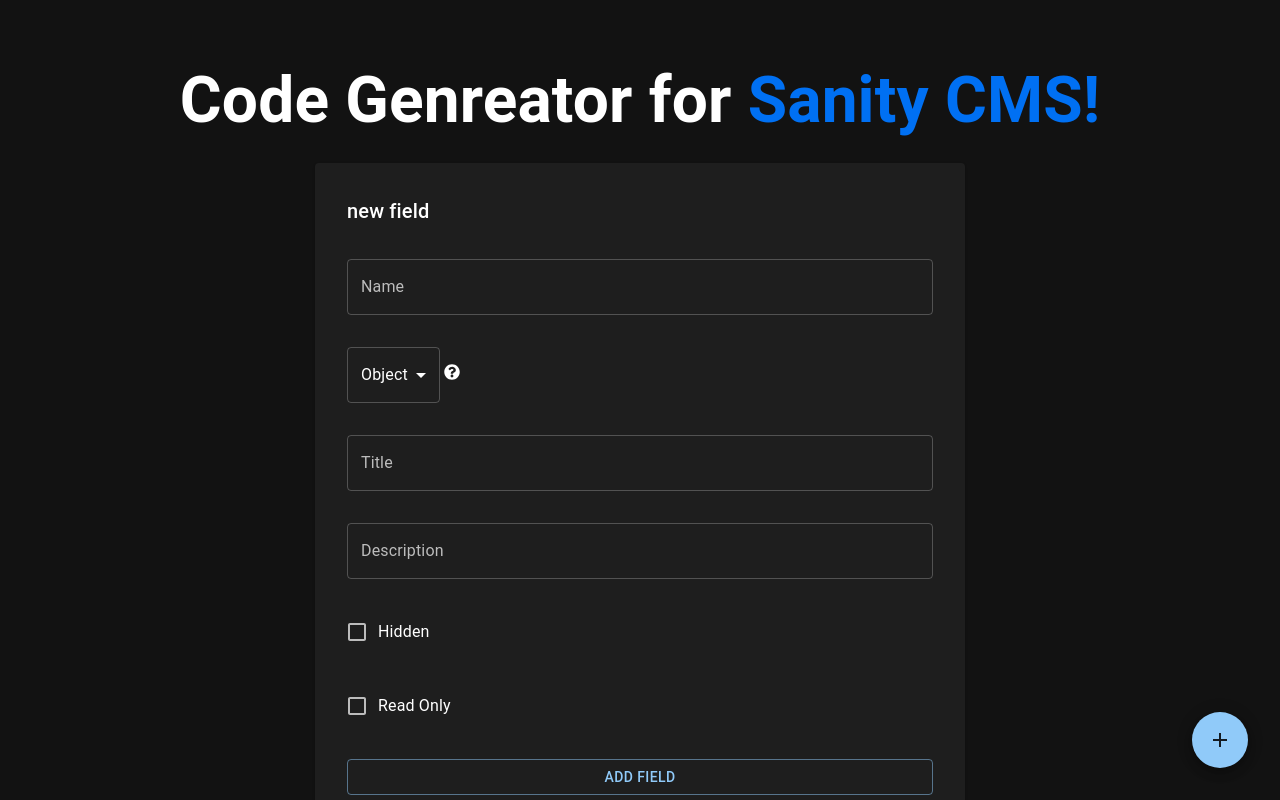
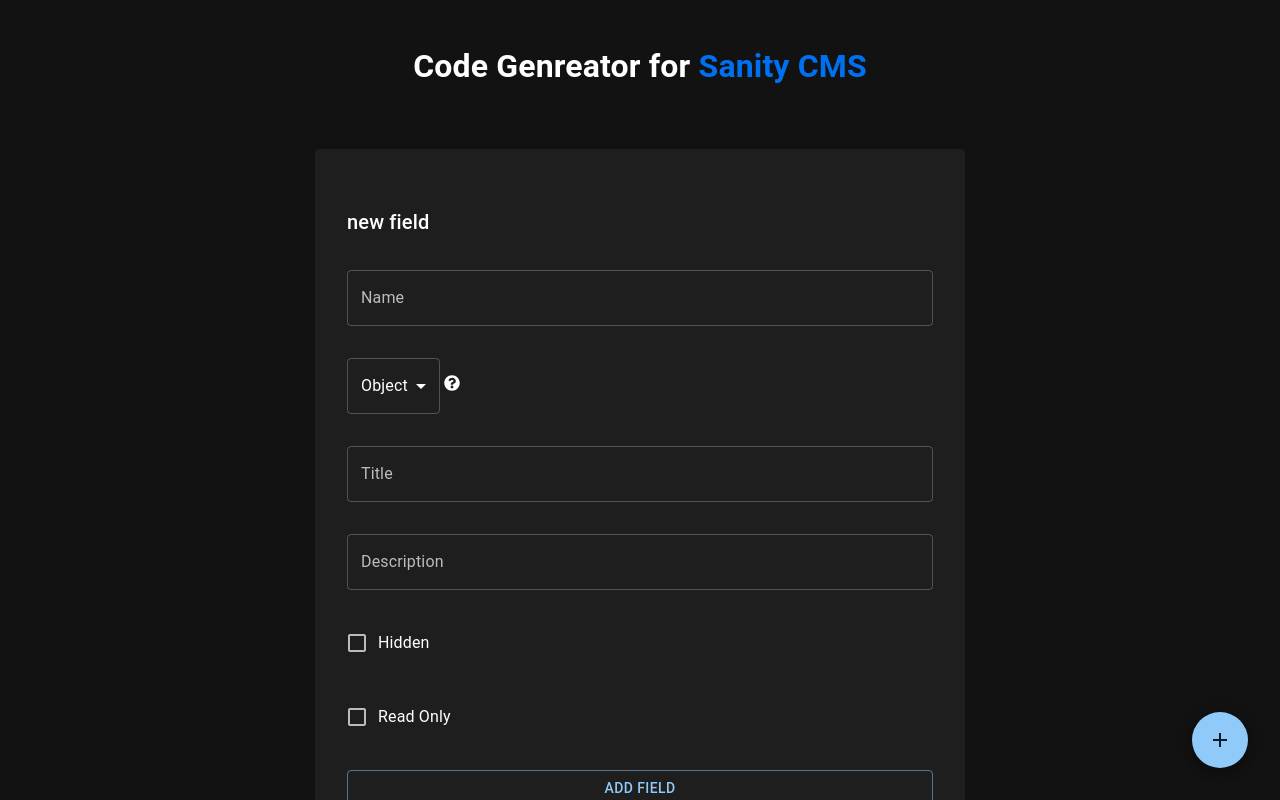
Before and after one commit to TheBigSasha/sanity_config_creator, a Next.js app: page / in a window 1280 px wide. Shown: the top 800 px of the page. Built offline with nearby package versions, Linux system fonts and the light colour scheme.

Commit message:
beautify UI

```diff
--- a/components/SanityTypeCreator.tsx
+++ b/components/SanityTypeCreator.tsx
@@ -14,7 +14,8 @@
   Typography, SpeedDial, SpeedDialIcon, SpeedDialAction,
 } from "@mui/material";
 import styled from "styled-components";
-import {FaArrowCircleRight, FaGithub, FaJs, FaQuestionCircle, FaSave, FaUndo} from "react-icons/fa";
+import { FaGithub, FaJs, FaQuestionCircle, FaSave, FaUndo} from "react-icons/fa";
+import styles from "../styles/Home.module.css";
 
 type SanityFieldType =
   | "Array"
@@ -602,7 +603,7 @@
     return out;
   }
 
-   return  <Paper> {out} </Paper>
+  return  <main className={styles.main}><Paper> {out} </Paper></main>
 
 };
 
@@ -650,7 +651,7 @@
 export const SanityTypeCreator = () => {
   const [ data, setData ] = useState<SanityFieldProperties>(DEFAULT_DATA)
   return (
-    <div>
+    <>
       <FieldForm
         isRoot
         onSubmit={(dta) => {setData(dta); saveTs(dta);}}
@@ -693,6 +694,6 @@
 
 
       </SpeedDial>
-    </div>
+    </>
   );
 };
--- a/pages/index.tsx
+++ b/pages/index.tsx
@@ -16,13 +16,13 @@
         <link rel="icon" href="/favicon.ico" />
       </Head>
 
-      <main className={styles.main}>
-        <h1 className={styles.title}>
-          Code Genreator for <a href="https://www.sanity.io">Sanity CMS!</a>
-        </h1>
+        <header>
+            <h3 className={styles.title}>
+                Code Genreator for <a href="https://www.sanity.io">Sanity CMS</a>
+            </h3>
+        </header>
 
         <SanityTypeCreator />
-      </main>
 
       <footer className={styles.footer}>
         <a href="https://sasharesume.com/">
--- a/styles/Home.module.css
+++ b/styles/Home.module.css
@@ -42,7 +42,8 @@
 .title {
   margin: 0;
   line-height: 1.15;
-  font-size: 4rem;
+  margin-top: 3rem;
+  font-size: 2rem;
 }
 
 .title,
```
